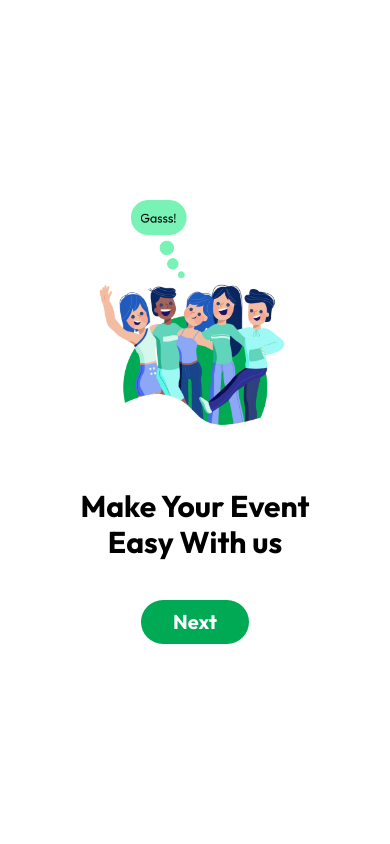
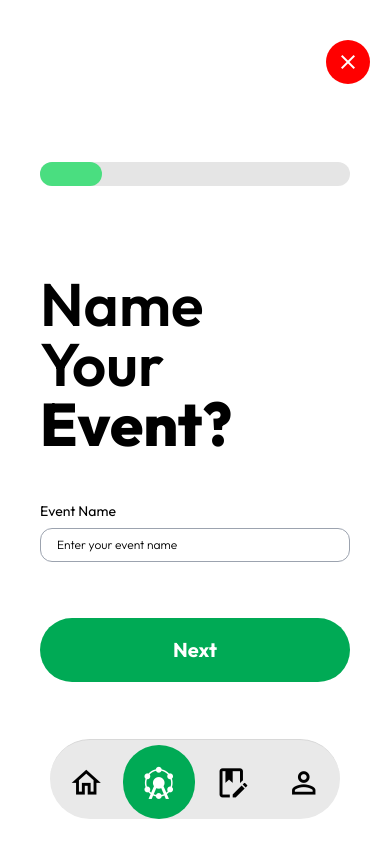
Before and after one commit to anjasferdiansyah/Evenity-Mobile, a React Native app: screen /Order in a window 390 px wide. Built offline with nearby package versions, Linux system fonts and the light colour scheme.

Commit message:
[ADD] make event name

```diff
--- a/App.js
+++ b/App.js
@@ -1,52 +1,59 @@
-import { StatusBar } from 'expo-status-bar';
-import { ActivityIndicator, StyleSheet, Text, View } from 'react-native';
-import "./global.css"
-import { createNativeStackNavigator } from '@react-navigation/native-stack';
-import { NavigationContainer } from '@react-navigation/native';
-import ProfileScreen from './screens/HomeScreen';
-import * as ExpoSplash from 'expo-splash-screen'
-import SplashScreen from './screens/SplashScreen';
-import WelcomeScreen from './screens/WelcomeScreen';
-import LoginScreen from './screens/LoginScreen';
-import AuthScreen from './screens/AuthScreen';
-import RegisterScreen from './screens/RegisterScreen';
-import CompletingRegister from './screens/CompletingRegister';
-import TabsNavigation from './components/navigation/TabsNavigation';
-import { useFonts } from 'expo-font';
-import { useEffect } from 'react';
+import { StatusBar } from "expo-status-bar";
+import { ActivityIndicator, StyleSheet, Text, View } from "react-native";
+import "./global.css";
+import { createNativeStackNavigator } from "@react-navigation/native-stack";
+import { NavigationContainer } from "@react-navigation/native";
+import ProfileScreen from "./screens/HomeScreen";
+import * as ExpoSplash from "expo-splash-screen";
+import SplashScreen from "./screens/SplashScreen";
+import WelcomeScreen from "./screens/WelcomeScreen";
+import LoginScreen from "./screens/LoginScreen";
+import AuthScreen from "./screens/AuthScreen";
+import RegisterScreen from "./screens/RegisterScreen";
+import CompletingRegister from "./screens/CompletingRegister";
+
+// User Imports
+import HomeScreen from "./screensUser/HomeScreenUsr";
+
+import TabsNavigation from "./components/navigation/TabsNavigation";
+import { useFonts } from "expo-font";
+import { useEffect } from "react";
 
 const Stack = createNativeStackNavigator();
-ExpoSplash.preventAutoHideAsync()
+ExpoSplash.preventAutoHideAsync();
 
 export default function App() {
+  const [fontsLoaded, error] = useFonts({
+    "Outfit-Black": require("./assets/fonts/Outfit/static/Outfit-Black.ttf"),
+    "Outfit-ExtraBold": require("./assets/fonts/Outfit/static/Outfit-ExtraBold.ttf"),
+    "Outfit-Bold": require("./assets/fonts/Outfit/static/Outfit-Bold.ttf"),
+    "Outfit-SemiBold": require("./assets/fonts/Outfit/static/Outfit-SemiBold.ttf"),
+    "Outfit-Regular": require("./assets/fonts/Outfit/static/Outfit-Regular.ttf"),
+    "Outfit-Light": require("./assets/fonts/Outfit/static/Outfit-Light.ttf"),
+  });
 
-  const [fontsLoaded, error] = useFonts({
-    'Outfit-Black' : require('./assets/fonts/Outfit/static/Outfit-Black.ttf'),
-    'Outfit-ExtraBold' : require('./assets/fonts/Outfit/static/Outfit-ExtraBold.ttf'),
-    'Outfit-Bold' : require('./assets/fonts/Outfit/static/Outfit-Bold.ttf'),
-    'Outfit-SemiBold' : require('./assets/fonts/Outfit/static/Outfit-SemiBold.ttf'),
-    'Outfit-Regular' : require('./assets/fonts/Outfit/static/Outfit-Regular.ttf'),
-    'Outfit-Light' : require('./assets/fonts/Outfit/static/Outfit-Light.ttf')  })
+  useEffect(() => {
+    if (error) throw error;
+    if (fontsLoaded) ExpoSplash.hideAsync();
+  }, [fontsLoaded, error]);
 
-
-    useEffect(() => {
-      if(error) throw error
-      if(fontsLoaded) ExpoSplash.hideAsync()
-    }, [fontsLoaded, error])
-
-
-
+  // if (!fontsLoaded) {
+  //   return null;
+  // }
 
   return (
     <NavigationContainer>
-      <Stack.Navigator initialRouteName="Splash" screenOptions={{headerShown: false}}>
-      <Stack.Screen name="Home" component={TabsNavigation} />
-      <Stack.Screen name="Splash" component={SplashScreen}/>
-      <Stack.Screen name="Welcome" component={WelcomeScreen}/>
-      <Stack.Screen name="Login" component={LoginScreen}/>
+      <Stack.Navigator
+        initialRouteName="Splash"
+        screenOptions={{ headerShown: false }}
+      >
+        <Stack.Screen name="Home" component={TabsNavigation} />
+        {/* <Stack.Screen name="Splash" component={SplashScreen}/> */}
+        {/* <Stack.Screen name="Welcome" component={WelcomeScreen}/> */}
+        {/* <Stack.Screen name="Login" component={LoginScreen}/>
       <Stack.Screen name='Auth' component={AuthScreen}/>
       <Stack.Screen name='Register' component={RegisterScreen}/>
-      <Stack.Screen name="CompletingRegister" component={CompletingRegister}/>
+      <Stack.Screen name="CompletingRegister" component={CompletingRegister}/> */}
       </Stack.Navigator>
     </NavigationContainer>
   );
--- a/components/navigation/TabsNavigation.js
+++ b/components/navigation/TabsNavigation.js
@@ -1,79 +1,85 @@
-import { View, Text, StyleSheet } from 'react-native'
-import React from 'react'
-import { createBottomTabNavigator } from '@react-navigation/bottom-tabs';
-import ProfileScreen from '../../screens/ProfileScreen';
-import MaterialComunityIcons from 'react-native-vector-icons/MaterialCommunityIcons'
-import OrderScreen from '../../screens/OrderScreen';
-import HomeScreen from '../../screens/HomeScreen';
+import { View, Text, StyleSheet } from "react-native";
+import React from "react";
+import { createBottomTabNavigator } from "@react-navigation/bottom-tabs";
+import ProfileScreen from "../../screens/ProfileScreen";
+import MaterialComunityIcons from "react-native-vector-icons/MaterialCommunityIcons";
+import MaterialIcons from "react-native-vector-icons/MaterialIcons";
+import OrderScreen from "../../screens/OrderScreen";
+// import HomeScreen from '../../screens/HomeScreen';
+import HomeScreenUser from "../../screensUser/HomeScreenUsr";
+import MakeEventName from "../../screensUser/MakeEvent-nameEvent";
+// import MakeEventName from "../../screens/MakeEvent";
 
-const Tab = createBottomTabNavigator()
-
+const Tab = createBottomTabNavigator();
 
 const TabsNavigation = () => {
   return (
-    <Tab.Navigator screenOptions={({route}) => ({
-      tabBarIcon: ({focused, color}) => {
+    <Tab.Navigator
+      screenOptions={({ route }) => ({
+        tabBarIcon: ({ focused, color }) => {
           let iconName;
           switch (route.name) {
-          case 'Profile':
-            iconName = focused ? 'account-outline' : 'account-outline'
+            case "Profile":
+              iconName = focused ? "account-outline" : "account-outline";
               break;
-          case 'Order':
-            iconName = focused ? 'cart-outline' : 'cart-outline'
+            case "Order":
+              iconName = focused ? "ferris-wheel" : "ferris-wheel";
               break;
             case "Home":
-            iconName = focused ? 'home-outline' : 'home-outline'
+              iconName = focused ? "home-outline" : "home-outline";
               break;
             case "History":
-            iconName = focused ? 'history' : 'history'
+              iconName = focused ? "book-edit-outline" : "book-edit-outline";
               break;
           }
-        return <MaterialComunityIcons name={iconName} size={35} color={color} />
+          return (
+            <MaterialComunityIcons name={iconName} size={35} color={color} />
+          );
         },
         tabBarShowLabel: false,
         headerShown: false,
         tabBarIconStyle: styles.tabBarIconStyle,
         tabBarStyle: styles.tabBarStyle,
         tabBarItemStyle: styles.tabBarItemStyle,
-      tabBarActiveBackgroundColor: '#00AA55',
-      tabBarActiveTintColor: 'white',
-      tabBarInactiveTintColor: 'black',
-      tabBarLabel : '',
-    })}>
-        <Tab.Screen  name='Home' component={HomeScreen} />
-         <Tab.Screen name='Order' component={OrderScreen} />
+        tabBarActiveBackgroundColor: "#00AA55",
+        tabBarActiveTintColor: "white",
+        tabBarInactiveTintColor: "black",
+        tabBarLabel: "",
+      })}
+    >
+      <Tab.Screen name="Home" component={HomeScreenUser} />
+      <Tab.Screen name="Order" component={MakeEventName} />
 
-        <Tab.Screen name='History' component={ProfileScreen} />
+      <Tab.Screen name="History" component={ProfileScreen} />
 
-        <Tab.Screen name='Profile' component={ProfileScreen} />
+      <Tab.Screen name="Profile" component={ProfileScreen} />
+    </Tab.Navigator>
+  );
+};
 
-    </Tab.Navigator>
-  )
-}
-
-export default TabsNavigation
+export default TabsNavigation;
 
 const styles = StyleSheet.create({
   tabBarStyle: {
-    position: 'absolute',
+    position: "absolute",
     bottom: 25,
     left: 50,
     right: 50,
     elevation: 5,
-    backgroundColor: '#E9E9E9',
+    backgroundColor: "#E9E9E9",
     borderRadius: 50,
     height: 80,
-    padding: 5
+    padding: 5,
   },
   tabBarItemStyle: {
     borderRadius: 50,
-    alignItems: 'center',
-    justifyContent: 'center',
+    alignItems: "center",
+    justifyContent: "center",
   },
   tabBarIconStyle: {
     borderRadius: 50,
     fontSize: 40,
-    alignItems: 'center',
-    justifyContent: 'center',
-  }
-})
+    alignItems: "center",
+    justifyContent: "center",
+  },
+});
--- /dev/null
+++ b/components/progress-bar.tsx
@@ -0,0 +1,53 @@
+import { View, ViewStyle } from "react-native";
+import tailwind from "twrnc";
+
+type ProgressBarProps = {
+  variant?: "default" | "success" | "destructive" | "warning";
+  progress: number;
+  containerStyle?: ViewStyle;
+  barStyle?: ViewStyle;
+};
+
+/**
+ * React Native progress bar component built with Tailwind CSS
+ */
+export const ProgressBar = ({
+  variant = "default",
+  progress,
+  containerStyle,
+  barStyle,
+}: ProgressBarProps) => {
+  const variants = {
+    default: tailwind`bg-blue-400`,
+    success: tailwind`bg-green-400`,
+    destructive: tailwind`bg-red-400`,
+    warning: tailwind`bg-orange-400`,
+  };
+
+  const getWidth = () => {
+    if (progress > 100) {
+      return "100%";
+    }
+
+    if (progress < 0) {
+      return "0%";
+    }
+
+    return `${progress}%`;
+  };
+
+  return (
+    <View
+      style={[tailwind`h-6 bg-neutral-200 rounded-full w-full`, containerStyle]}
+    >
+      <View
+        style={[
+          tailwind`h-6 rounded-full`,
+          variants[variant],
+          barStyle,
+          { width: getWidth() },
+        ]}
+      />
+    </View>
+  );
+};
--- /dev/null
+++ b/nativewind-env.d.ts
@@ -0,0 +1,3 @@
+/// <reference types="nativewind/types" />
+
+// NOTE: This file should not be edited and should be committed with your source code. It is generated by NativeWind.
--- a/package.json
+++ b/package.json
@@ -23,7 +23,10 @@
     "react-native-reanimated": "^3.16.1",
     "react-native-safe-area-context": "^4.12.0",
     "react-native-vector-icons": "^10.2.0",
-    "tailwindcss": "^3.4.14"
+    "tailwindcss": "^3.4.14",
+    "twrnc": "^4.5.1",
+    "typescript": "~5.3.3",
+    "@types/react": "~18.2.79"
   },
   "devDependencies": {
     "@babel/core": "^7.20.0"
--- /dev/null
+++ b/screens/MakeEvent.js
@@ -0,0 +1,55 @@
+import { View, Text, TextInput, ActivityIndicator } from "react-native";
+import React, { useState, useEffect } from "react";
+import { TouchableOpacity } from "react-native";
+import { ProgressBar } from "../components/progress-bar";
+import MaterialCommunityIcons from "react-native-vector-icons/MaterialCommunityIcons";
+
+const MakeEventName = ({ navigation }) => {
+  return (
+    <View className="flex-1 justify-center bg-white">
+      <TouchableOpacity
+        style={{
+          position: "absolute",
+          top: 40,
+          right: 20,
+          backgroundColor: "red",
+          borderRadius: 50,
+          padding: 10,
+        }}
+        onPress={() => navigation.goBack()}
+      >
+        <MaterialCommunityIcons name="close" size={24} color="white" />
+      </TouchableOpacity>
+      <View className="w-full px-10 mb-10">
+        <ProgressBar progress={20} variant="success" />
+      </View>
+
+      <Text className="text-6xl font-outfitSemiBold px-10 my-10">
+        Name{"\n"}Your{"\n"}
+        <Text className="font-outfitExtraBold">Event?</Text>
+      </Text>
+      <View className="flex flex-col gap-4 w-full mt-12 px-10">
+        <View className="flex flex-col gap-2">
+          <Text className="font-outfitRegular">Event Name</Text>
+          <TextInput
+            className="border-[0.5px] py-2 px-4 rounded-xl border-gray-400 text-xs font-outfitLight w-full"
+            placeholder="Enter your event name"
+          />
+        </View>
+      </View>
+
+      <View className="w-full px-10">
+        <TouchableOpacity
+          onPress={() => navigation.navigate("next")}
+          className="bg-[#00AA55] mx-auto w-full mt-20 items-center justify-center py-3 rounded-full"
+        >
+          <Text className="text-white text-xl font-outfitBold py-1.5">
+            Next
+          </Text>
+        </TouchableOpacity>
+      </View>
+    </View>
+  );
+};
+
+export default MakeEventName;
--- /dev/null
+++ b/screensUser/HomeScreenUsr.js
@@ -0,0 +1,87 @@
+import { View, Text, Image } from "react-native";
+import React from "react";
+import MaterialComunityIcons from "react-native-vector-icons/MaterialCommunityIcons";
+
+const HomeScreen = () => {
+  return (
+    <View className="flex-1 items-center justify-center bg-white">
+      <View className="w-full px-10 justify-center py-20">
+        <View className="flex flex-row gap-4 justify-between px-5">
+          <View>
+            <Text className="text-6xl font-outfitBold">
+              Hi, <Text className="text-[#00AA55]">Andi!</Text>
+            </Text>
+            <Text className="text-gray-500 font-outfitRegular">
+              Wed, 30 October 2024
+            </Text>
+          </View>
+        </View>
+
+        <View className="flex flex-col gap-4 items-center justify-between self-center my-20 px-5">
+          <View className="flex flex-row gap-4 items-center justify-between w-full">
+            <View className="w-1/2 p-5 h-[130px] bg-[#78F3B5] rounded-xl flex flex-col justify-between">
+              <View className="p-4 bg-white rounded-full max-w-[60px] w-10">
+                <MaterialComunityIcons name="cart" size={20}  />
+              </View>
+
+              <View>
+                <Text className="text-white font-outfitBold text-2xl text-wrap">
+                  Make
+                </Text>
+                <Text className="text-white font-outfitBold text-4xl text-wrap">
+                  Event
+                </Text>
+              </View>
+            </View>
+            <View className="w-1/2 p-5 h-[130px] bg-[#00F279] rounded-xl flex flex-col justify-between">
+              <View className="p-4 bg-white rounded-full max-w-[60px]">
+                <MaterialComunityIcons name="cart" size={20} />
+              </View>
+
+              <View>
+                <Text className="text-white font-outfitBold text-2xl text-wrap">
+                  See
+                </Text>
+                <Text className="text-white font-outfitBold text-4xl text-wrap">
+                  History
+                </Text>
+              </View>
+            </View>
+          </View>
+          <View className="flex flex-row gap-4 items-center justify-between w-full">
+            <View className="w-1/2 p-5 h-[130px]  bg-[#00F279] rounded-xl flex flex-col justify-between">
+              <View className="p-4 bg-white rounded-full max-w-[60px]">
+                <MaterialComunityIcons name="cart" size={20} />
+              </View>
+
+              <View>
+                <Text className="text-white font-outfitBold text-2xl text-wrap">
+                  See
+                </Text>
+                <Text className="text-white font-outfitBold text-4xl text-wrap">
+                  Order
+                </Text>
+              </View>
+            </View>
+            <View className="w-1/2 p-5 h-[130px] bg-[#78F3B5]  rounded-xl flex flex-col justify-between">
+              <View className="p-4 bg-white rounded-full max-w-[60px]">
+                <MaterialComunityIcons name="cart" size={20} />
+              </View>
+
+              <View>
+                <Text className="text-white font-outfitBold text-2xl text-wrap">
+                  See
+                </Text>
+                <Text className="text-white font-outfitBold text-4xl text-wrap">
+                  Profile
+                </Text>
+              </View>
+            </View>
+          </View>
+        </View>
+      </View>
+    </View>
+  );
+};
+
+export default HomeScreen;
--- /dev/null
+++ b/screensUser/MakeEvent-nameEvent.js
@@ -0,0 +1,56 @@
+import { View, Text, TextInput, ActivityIndicator } from "react-native";
+import React, { useState, useEffect } from "react";
+import { TouchableOpacity } from "react-native";
+import { ProgressBar } from "../components/progress-bar";
+import MaterialCommunityIcons from "react-native-vector-icons/MaterialCommunityIcons";
+
+const MakeEventName = ({ navigation }) => {
+  return (
+    <View className="flex-1 justify-center bg-white">
+      <TouchableOpacity
+        style={{
+          position: "absolute",
+          top: 40,
+          right: 20,
+          backgroundColor: "red",
+          borderRadius: 50,
+          padding: 10,
+        }}
+        onPress={() => navigation.goBack()}
+      >
+        <MaterialCommunityIcons name="close" size={24} color="white" />
+      </TouchableOpacity>
+      <View className="w-full px-10 mb-10 mt-10">
+        <ProgressBar progress={20} variant="success" />
+      </View>
+
+      <View className="px-10 mt-12">
+        <Text className="text-6xl font-outfitSemiBold mb-4">Name</Text>
+        <Text className="text-6xl font-outfitSemiBold mb-4">Your</Text>
+        <Text className="text-6xl font-outfitExtraBold">Event?</Text>
+      </View>
+      <View className="flex flex-col gap-4 w-full mt-12 px-10">
+        <View className="flex flex-col gap-2">
+          <Text className="font-outfitRegular">Event Name</Text>
+          <TextInput
+            className="border-[0.5px] py-2 px-4 rounded-xl border-gray-400 text-xs font-outfitLight w-full"
+            placeholder="Enter your event name"
+          />
+        </View>
+      </View>
+
+      <View className="w-full px-10">
+        <TouchableOpacity
+          onPress={() => navigation.navigate("next")}
+          className="bg-[#00AA55] mx-auto w-full mt-14 items-center justify-center py-3 rounded-full"
+        >
+          <Text className="text-white text-xl font-outfitBold py-1.5">
+            Next
+          </Text>
+        </TouchableOpacity>
+      </View>
+    </View>
+  );
+};
+
+export default MakeEventName;
--- a/tailwind.config.js
+++ b/tailwind.config.js
@@ -2,7 +2,7 @@
 
 module.exports = {
   // NOTE: Update this to include the paths to all of your component files.
-  content: ["./App.{js,jsx,ts,tsx}", "./screens/**/*.{js,jsx,ts,tsx}", "./components/**/*.{js,jsx,ts,tsx}"],
+  content: ["./App.{js,jsx,ts,tsx}", "./screens/**/*.{js,jsx,ts,tsx}", "./components/**/*.{js,jsx,ts,tsx}, ./screens/screensUser/**/*.{js,jsx,ts,tsx}"],
   presets: [require("nativewind/preset")],
   theme: {
     extend: {},
--- /dev/null
+++ b/tsconfig.json
@@ -0,0 +1,4 @@
+{
+  "compilerOptions": {},
+  "extends": "expo/tsconfig.base"
+}
```
Also changed, not shown: elements-config.json (added, +9 -0 lines), 1 other file (tests, documents, lock files or other folders). Lines whose indentation alone changed are shown as unchanged.
